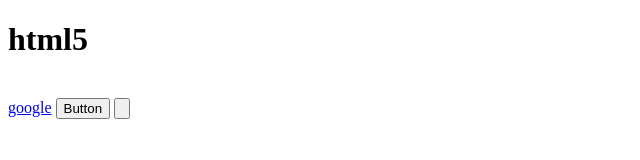
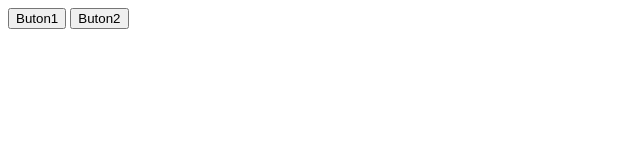
Before and after one commit to Html5EC/html5ec.github.io, a plain HTML site: page index.html in a window 1280 px wide. Shown: the whole page, without its empty margins (0-640 px from the left). Drawn offline with Linux system fonts and the light colour scheme.

Commit message:
Update index.html

```diff
--- a/index.html
+++ b/index.html
@@ -6,17 +6,7 @@
 </head>
 
 <body>
-<h1>html5 </h1>
-<br />
-<a href="www.google.com" >google</a>
-
-<script type="text/javascript">
-  for (let i = 0; i < 10; i++) {
-</script>
-  <input type="button" value="Button" />
-<script type="text/javascript">
-  }
-</script>
-<input type="button" />
+<input type="button" value="Buton1" />
+<input type="button" value="Buton2" />
 </body>
 </html>
```
